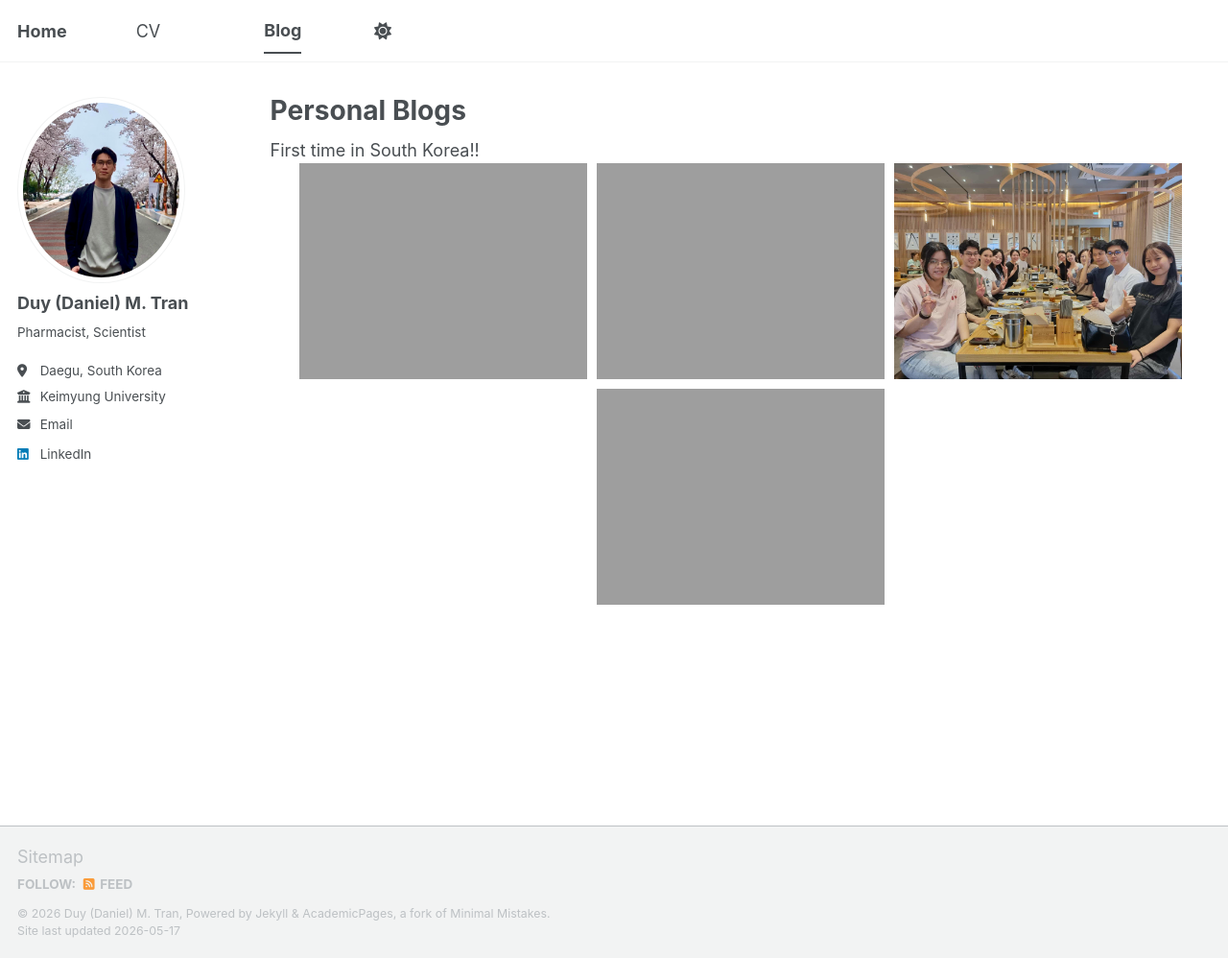
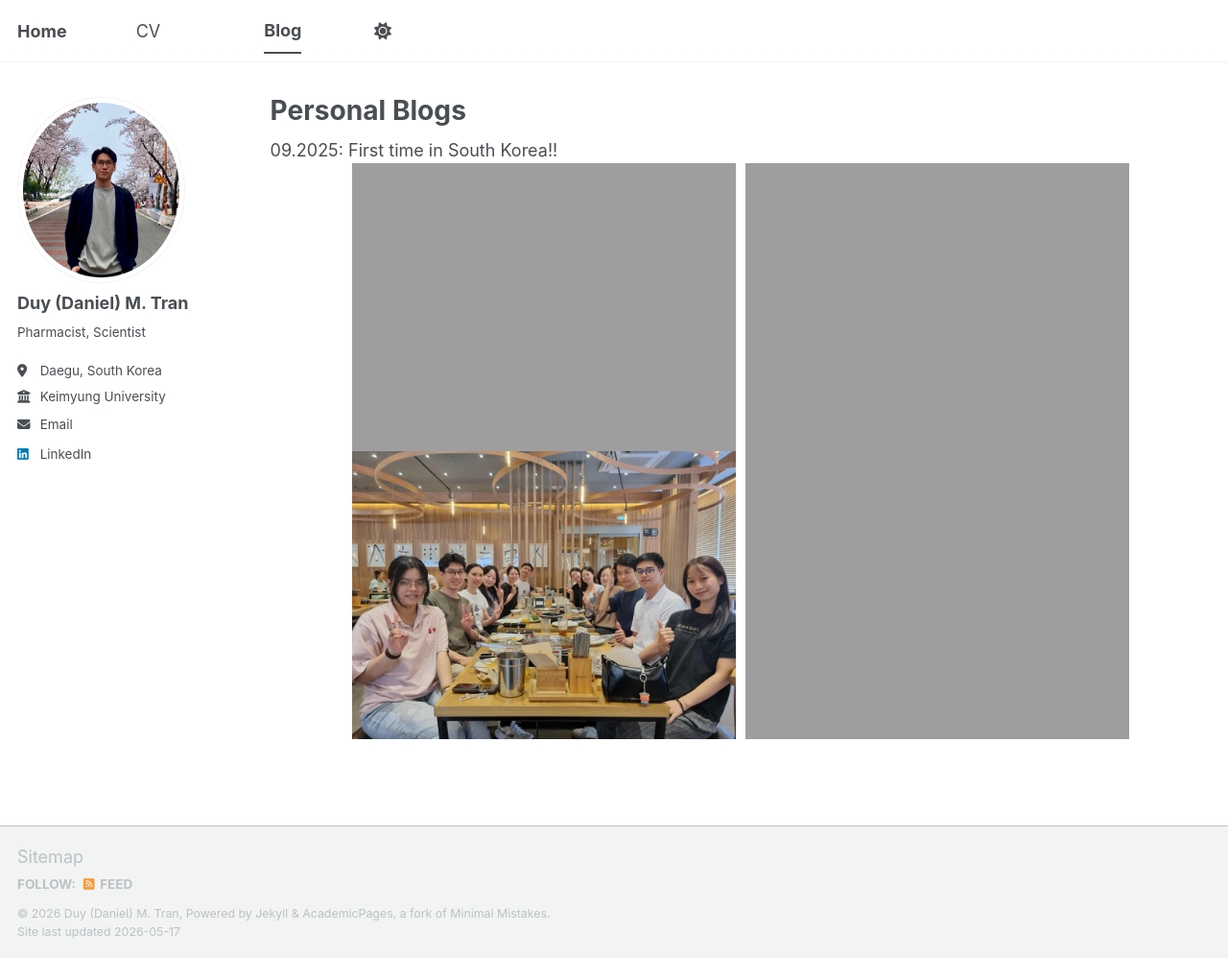
Before and after one commit to tranminhduy-git/tmduy.github.io, a Jekyll site: the page built from _pages/year-archive.html, in a window 1280 px wide and 998 px high. Shown: the whole window at 96% size. Built offline with Jekyll 4.4.1, drawn with Linux system fonts in a browser that asks for light colours; a script bundle is joined from its source files by our own code; library files that are not in the unit come from our copies.

Commit message:
Update year-archive.html

```diff
--- a/_pages/year-archive.html
+++ b/_pages/year-archive.html
@@ -18,16 +18,20 @@ redirect_from:
   {% include archive-single.html %}
 {% endfor %}
 
-First time in South Korea!!
+09.2025: First time in South Korea!!
 
 <div style="display:flex; gap:10px; justify-content:center; flex-wrap:wrap;">
 
-  <img src="https://tranminhduy-git.github.io/tmduy.github.io/images/blog/post_01-1.jpeg" width="300">
+  <img src="https://tranminhduy-git.github.io/tmduy.github.io/images/blog/post_01-1.jpeg" width="400">
 
-  <img src="https://tranminhduy-git.github.io/tmduy.github.io/images/blog/post_01-2.jpeg" width="300">
-
-  <img src="https://tranminhduy-git.github.io/tmduy.github.io/images/blog/post_01-3.jpeg" width="300">
-
-  <img src="https://tranminhduy-git.github.io/tmduy.github.io/images/blog/post_01-4.jpeg" width="300">
+  <img src="https://tranminhduy-git.github.io/tmduy.github.io/images/blog/post_01-2.jpeg" width="400">
 
 </div>
+
+<div style="display:flex; gap:10px; justify-content:center; flex-wrap:wrap;">
+
+  <img src="https://tranminhduy-git.github.io/tmduy.github.io/images/blog/post_01-3.jpeg" width="400">
+
+  <img src="https://tranminhduy-git.github.io/tmduy.github.io/images/blog/post_01-4.jpeg" width="400">
+
+</div>
```
